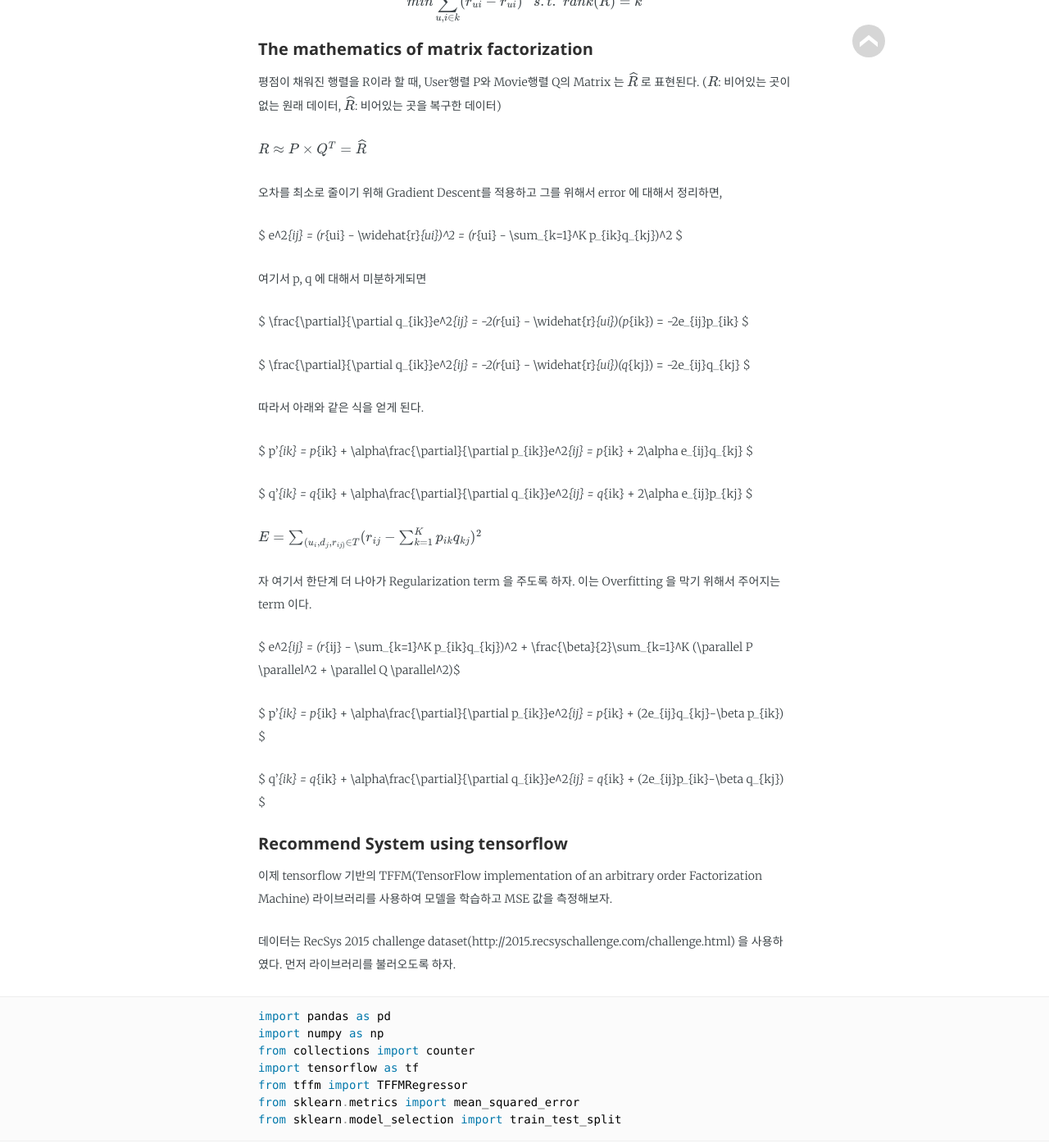
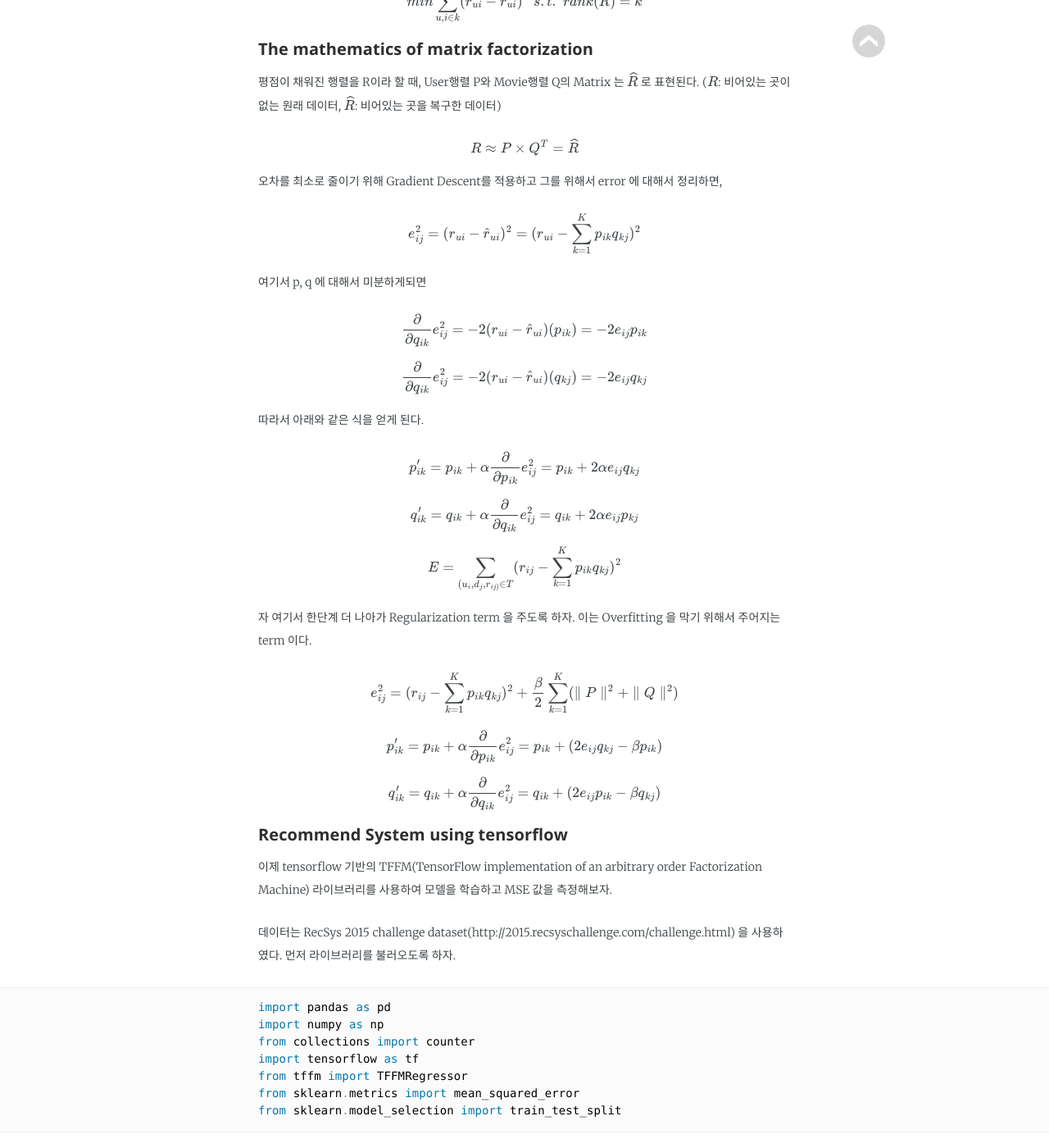
Before and after one commit to TeamLab/jekyllDecent, a Jekyll site: the page built from _posts/2018-07-30-Matrix factorization.md, in a window 1280 px wide and 1400 px high, scrolled down 1297 px. Shown: the whole window at 82% size. Built offline with Jekyll 4.4.1, drawn with Linux system fonts in a browser that asks for light colours; some web fonts are replaced; formulas are drawn with MathJax 3.

Commit message:
fix mathematical expression

```diff
--- a/_posts/2018-07-30-Matrix factorization.md
+++ b/_posts/2018-07-30-Matrix factorization.md
@@ -36,33 +36,33 @@ $$ min\sum_{u, i\in k} (r_{ui} - \widehat{r}_{ui})^2 \,\, s.t.\,\, rank(\widehat
 
 평점이 채워진 행렬을 R이라 할 때, User행렬 P와 Movie행렬 Q의 Matrix 는 $ \widehat{R} $ 로 표현된다. ($R$: 비어있는 곳이 없는 원래 데이터, $ \widehat{R} $: 비어있는 곳을 복구한 데이터)
 
-$ R \approx P \times Q^T = \widehat{R} $
+$$ R \approx P \times Q^T = \widehat{R} $$
 
 오차를 최소로 줄이기 위해 Gradient Descent를 적용하고 그를 위해서 error 에 대해서 정리하면,
 
-$ e^2_{ij} = (r_{ui} - \widehat{r}_{ui})^2 = (r_{ui} - \sum_{k=1}^K p_{ik}q_{kj})^2 $
+$$ e^2_{ij}=(r_{ui}-\widehat{r}_{ui})^2=(r_{ui}-\sum_{k=1}^K p_{ik}q_{kj})^2$$
 
 여기서 p, q 에 대해서 미분하게되면
 
-$ \frac{\partial}{\partial q_{ik}}e^2_{ij} = -2(r_{ui} - \widehat{r}_{ui})(p_{ik}) = -2e_{ij}p_{ik}  $
+$$ \frac{\partial}{\partial q_{ik}}e^2_{ij}=-2(r_{ui}-\widehat{r}_{ui})(p_{ik})=-2e_{ij}p_{ik}$$
 
-$ \frac{\partial}{\partial q_{ik}}e^2_{ij} = -2(r_{ui} - \widehat{r}_{ui})(q_{kj}) = -2e_{ij}q_{kj}  $
+$$ \frac{\partial}{\partial q_{ik}}e^2_{ij} = -2(r_{ui} - \widehat{r}_{ui})(q_{kj}) = -2e_{ij}q_{kj} $$
 
 따라서 아래와 같은 식을 얻게 된다.
 
-$ p'_{ik} = p_{ik} + \alpha\frac{\partial}{\partial p_{ik}}e^2_{ij} = p_{ik} + 2\alpha e_{ij}q_{kj} $
+$$p'_{ik}=p_{ik}+\alpha\frac{\partial}{\partial p_{ik}}e^2_{ij}=p_{ik}+2\alpha e_{ij}q_{kj}$$
 
-$ q'_{ik} = q_{ik} + \alpha\frac{\partial}{\partial q_{ik}}e^2_{ij} = q_{ik} + 2\alpha e_{ij}p_{kj} $
+$$ q'_{ik} = q_{ik} + \alpha\frac{\partial}{\partial q_{ik}}e^2_{ij} = q_{ik} + 2\alpha e_{ij}p_{kj} $$
 
-$ E = \sum_{(u_{i}, d_{j}, r_{ij)}\in T} (r_{ij} - \sum_{k=1}^K p_{ik}q_{kj})^2$
+$$ E=\sum_{(u_{i},d_{j},r_{ij)}\in T}(r_{ij}-\sum_{k=1}^K p_{ik}q_{kj})^2$$
 
 자 여기서 한단계 더 나아가 Regularization term 을 주도록 하자. 이는 Overfitting 을 막기 위해서 주어지는 term 이다.
 
-$ e^2_{ij} = (r_{ij} - \sum_{k=1}^K p_{ik}q_{kj})^2 + \frac{\beta}{2}\sum_{k=1}^K (\parallel P \parallel^2 + \parallel Q \parallel^2)$
+$$e^2_{ij}=(r_{ij}-\sum_{k=1}^K p_{ik}q_{kj})^2+\frac{\beta}{2}\sum_{k=1}^K (\parallel P \parallel^2+\parallel Q \parallel^2)$$
 
-$ p'_{ik} = p_{ik} + \alpha\frac{\partial}{\partial p_{ik}}e^2_{ij} = p_{ik} + (2e_{ij}q_{kj}-\beta p_{ik}) $
+$$p'_{ik}=p_{ik}+\alpha\frac{\partial}{\partial p_{ik}}e^2_{ij}=p_{ik}+(2e_{ij}q_{kj}-\beta p_{ik})$$
 
-$ q'_{ik} = q_{ik} + \alpha\frac{\partial}{\partial q_{ik}}e^2_{ij} = q_{ik} + (2e_{ij}p_{ik}-\beta q_{kj}) $
+$$q'_{ik}=q_{ik}+\alpha\frac{\partial}{\partial q_{ik}}e^2_{ij}=q_{ik}+(2e_{ij}p_{ik}-\beta q_{kj})$$
 
 #### Recommend System using tensorflow
 
```
